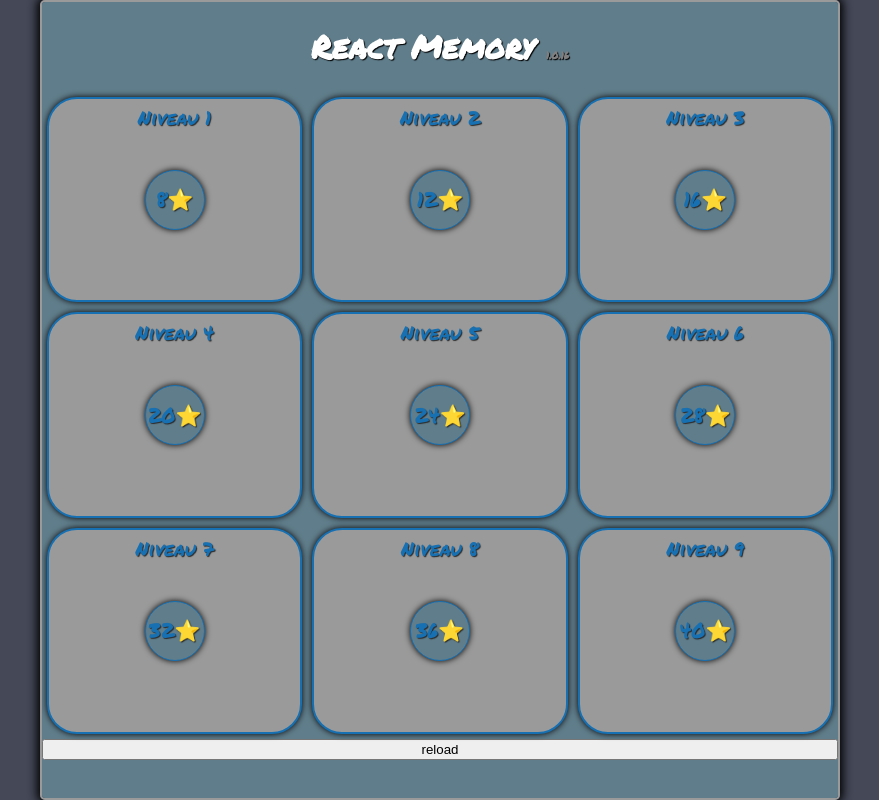
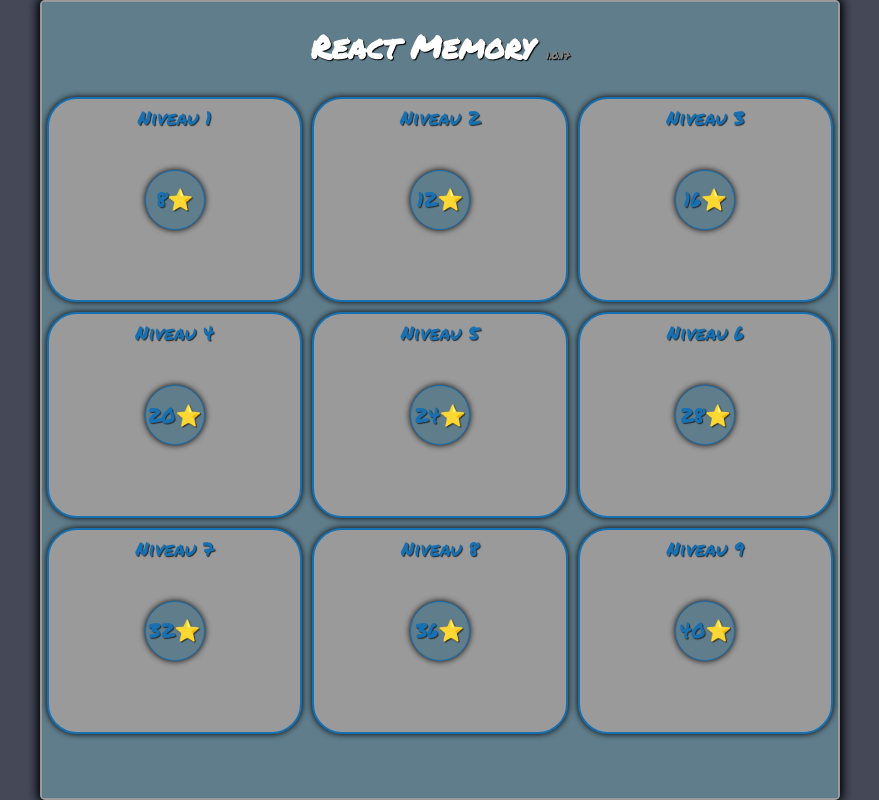
Before and after one commit to nadfri/react-paires, a React (Create React App) app: page / in a window 1280 px wide. Shown: the whole page, without its empty margins (200-1079 px from the left). Built offline with nearby package versions, Linux system fonts and the light colour scheme.

Commit message:
Suppression bouton Reload

```diff
--- a/src/Components/Home/Home.jsx
+++ b/src/Components/Home/Home.jsx
@@ -3,15 +3,12 @@ import './Home.scss';
 import LevelLink from '../LevelLink/LevelLink';
 
 function Home() {
-	const reloadBtn = () => {
-		alert('Reloading...');
-		window.location.href = "/" + Date.now();
-	};
+
 
 	return (
 		<div className='Home'>
 			<h1>
-				React Memory <span className='version'>1.0.16</span>
+				React Memory <span className='version'>1.0.17</span>
 			</h1>
 			<div className='levels'>
 				<LevelLink link='1' content='Niveau 1' cards='8' />
@@ -24,7 +21,6 @@ function Home() {
 				<LevelLink link='8' content='Niveau 8' cards='36' />
 				<LevelLink link='9' content='Niveau 9' cards='40' />
 			</div>
-			<button onClick={reloadBtn}>reload</button>
 		</div>
 	);
 }
--- a/src/serviceWorkerRegistration.js
+++ b/src/serviceWorkerRegistration.js
@@ -49,7 +49,7 @@ function registerValidSW(swUrl, config) {
 			setInterval(() => {
 				registration.update();
 				console.log('Checked for update...');
-			}, 1000 * 60 * 0.5);
+			}, 1000 * 60 * 5);
 
 			registration.onupdatefound = () => {
 				const installingWorker = registration.installing;
@@ -66,7 +66,7 @@ function registerValidSW(swUrl, config) {
 							toast.info(`Mise à jour disponible, redemarrez l'app`, {
 								icon: '🚀',
 								position: 'top-center',
-								autoClose: false,
+								autoClose: 2000,
 								hideProgressBar: false,
 								closeOnClick: true,
 								pauseOnHover: false,
@@ -76,13 +76,6 @@ function registerValidSW(swUrl, config) {
 							// Execute callback
 							if (config && config.onUpdate) config.onUpdate(registration);
 
-							//reload the page in 5 seconds
-							// let count = 4;
-							// setInterval(() => {
-							// 	count--;
-							// 	console.log('redemarrage...,', count);
-							// }, 1000);
-							// setTimeout(() => window.location.reload(), 5000);
 						} else {
 							// At this point, everything has been precached.
 							// It's the perfect time to display a
```
